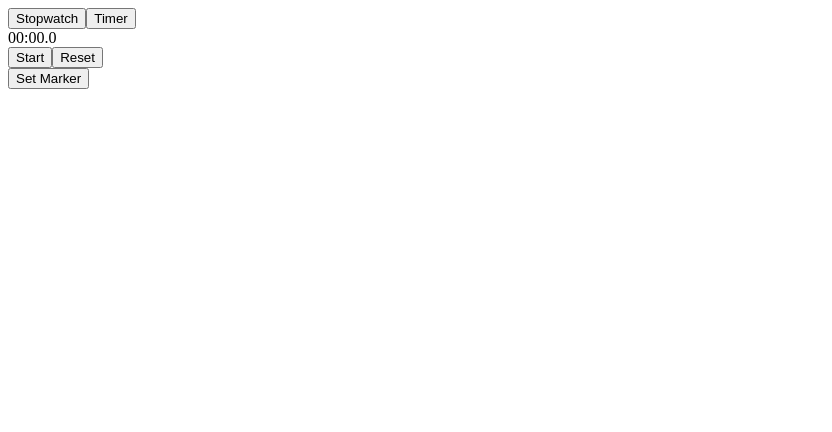
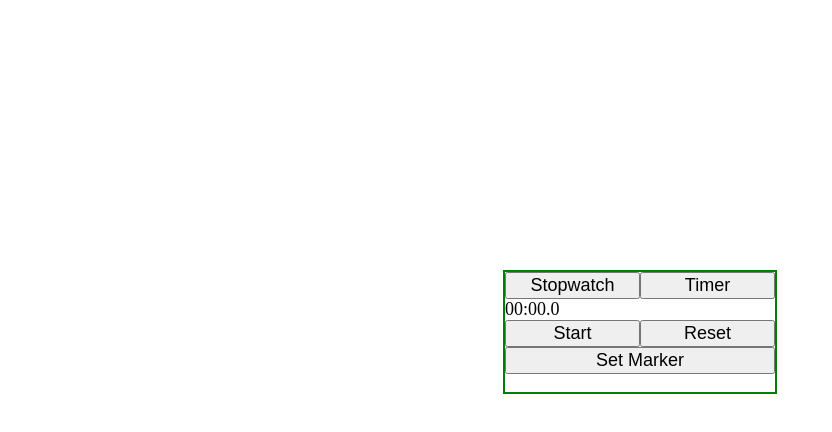
Before and after one commit to keremergur/clock-vue, a plain HTML site: page index.html in a window 1280 px wide. Shown: the whole page, without its empty margins (0-832 px from the left). Drawn offline with nearby package versions, Linux system fonts and the light colour scheme.

Commit message:
basic positioning

```diff
--- a/app.js
+++ b/app.js
@@ -124,6 +124,7 @@ Vue.createApp({
             this.sMinutes = 0;
             this.sSeconds = 0;
             this.sDecasecs = 0;
+            this.markers = [];
         },
         mark() {
             this.markers.unshift({
--- a/index.html
+++ b/index.html
@@ -10,7 +10,7 @@
 </head>
 <body>
 <div id="app">
-    <nav>
+    <nav class="half">
         <button @click="nowOn = 'stopwatch'">Stopwatch</button>
         <button @click="nowOn = 'timer'">Timer</button>
     </nav>
@@ -22,7 +22,7 @@
                 <span>{{ sdSeconds }}.</span>
                 <span>{{ sDecasecs }}</span>
             </div>
-            <div>
+            <div class="half">
                 <button @click="countUp">
                     {{ sInit ? 'Start' : 'Unpause' }}
                 </button>
@@ -30,7 +30,7 @@
                     {{ countingUp ? 'Stop' : 'Reset' }}
                 </button>
             </div>
-            <div>
+            <div class="fullw">
                 <button @click="mark">Set Marker</button>
                 <ul>
                     <li v-for="marker in markers"
@@ -54,7 +54,7 @@
                 <input type="number" v-model="tSeconds"/>
                 </span>
             </div>
-            <div>
+            <div class="half">
                 <button @click="countDown">Start</button>
                 <button @click="tStop">
                     {{ countingDown ? 'Stop' : 'Reset' }}
--- a/style.css
+++ b/style.css
@@ -0,0 +1,17 @@
+* {
+    font-size: large;
+}
+
+#app {
+    margin: 15rem auto;
+    border: 2px solid green;
+    width: 15rem;
+}
+
+.half button {
+    width: 50%;
+}
+
+.fullw button {
+    width: 100%;
+}
```
